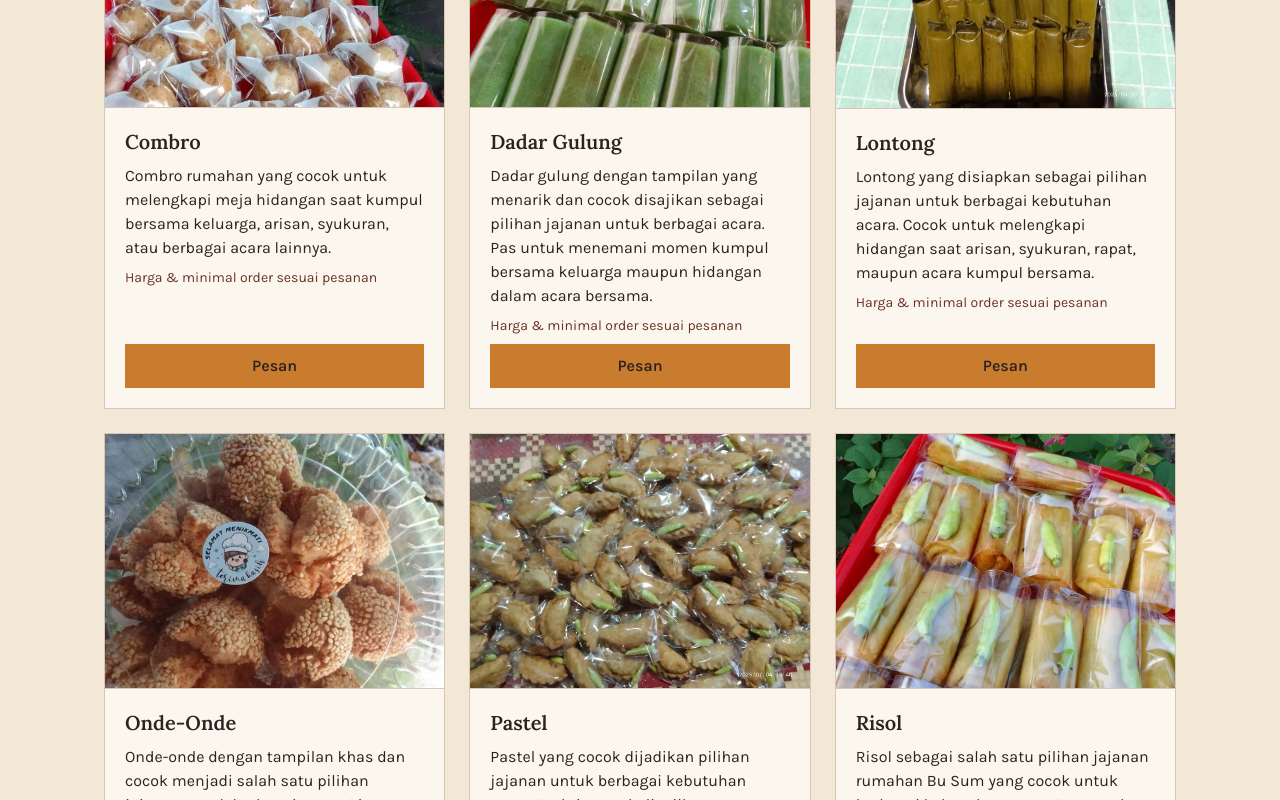
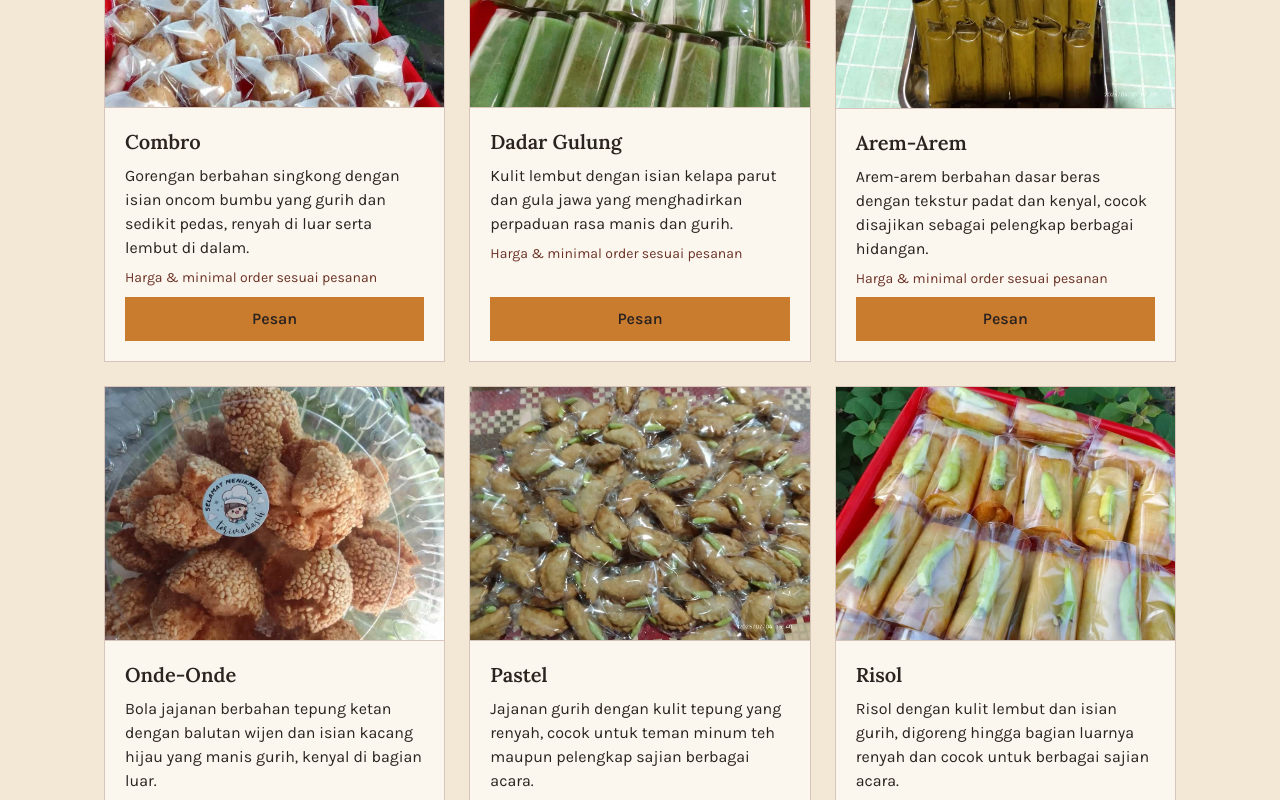
Before and after one commit to sakhahidayah/jajanan-busum, a React (Vite) app: page / in a window 1280 px wide. Shown: the part 1340-2140 px from the top of the page. Built offline with nearby package versions, Linux system fonts and the light colour scheme.

Commit message:
fix: change product details

```diff
--- a/src/data/products.js
+++ b/src/data/products.js
@@ -4,41 +4,41 @@ export const products = [
     name: "Combro",
     image: "/images/products/combro.jpg",
     description:
-      "Combro rumahan yang cocok untuk melengkapi meja hidangan saat kumpul bersama keluarga, arisan, syukuran, atau berbagai acara lainnya.",
+      "Gorengan berbahan singkong dengan isian oncom bumbu yang gurih dan sedikit pedas, renyah di luar serta lembut di dalam.",
   },
   {
     id: "dadar-gulung",
     name: "Dadar Gulung",
     image: "/images/products/dadar-gulung.jpg",
     description:
-      "Dadar gulung dengan tampilan yang menarik dan cocok disajikan sebagai pilihan jajanan untuk berbagai acara. Pas untuk menemani momen kumpul bersama keluarga maupun hidangan dalam acara bersama.",
+      "Kulit lembut dengan isian kelapa parut dan gula jawa yang menghadirkan perpaduan rasa manis dan gurih.",
   },
   {
     id: "lontong",
-    name: "Lontong",
+    name: "Arem-Arem",
     image: "/images/products/Lontong.jpg",
     description:
-      "Lontong yang disiapkan sebagai pilihan jajanan untuk berbagai kebutuhan acara. Cocok untuk melengkapi hidangan saat arisan, syukuran, rapat, maupun acara kumpul bersama.",
+      "Arem-arem berbahan dasar beras dengan tekstur padat dan kenyal, cocok disajikan sebagai pelengkap berbagai hidangan.",
   },
   {
     id: "onde-onde",
     name: "Onde-Onde",
     image: "/images/products/onde-onde.jpg",
     description:
-      "Onde-onde dengan tampilan khas dan cocok menjadi salah satu pilihan jajanan untuk berbagai acara. Bisa disajikan untuk menemani kumpul bersama keluarga maupun melengkapi hidangan dalam acara bersama.",
+      "Bola jajanan berbahan tepung ketan dengan balutan wijen dan isian kacang hijau yang manis gurih, kenyal di bagian luar.",
   },
   {
     id: "pastel",
     name: "Pastel",
     image: "/images/products/pastel.jpg",
     description:
-      "Pastel yang cocok dijadikan pilihan jajanan untuk berbagai kebutuhan acara. Praktis untuk disajikan saat arisan, syukuran, rapat, atau sekadar melengkapi hidangan ketika berkumpul bersama.",
+      "Jajanan gurih dengan kulit tepung yang renyah, cocok untuk teman minum teh maupun pelengkap sajian berbagai acara.",
   },
   {
     id: "risol",
     name: "Risol",
     image: "/images/products/Risol.jpg",
     description:
-      "Risol sebagai salah satu pilihan jajanan rumahan Bu Sum yang cocok untuk berbagai kebutuhan acara. Pas untuk disajikan saat arisan, syukuran, rapat, maupun acara kumpul bersama.",
+      "Risol dengan kulit lembut dan isian gurih, digoreng hingga bagian luarnya renyah dan cocok untuk berbagai sajian acara.",
   },
 ];
```
